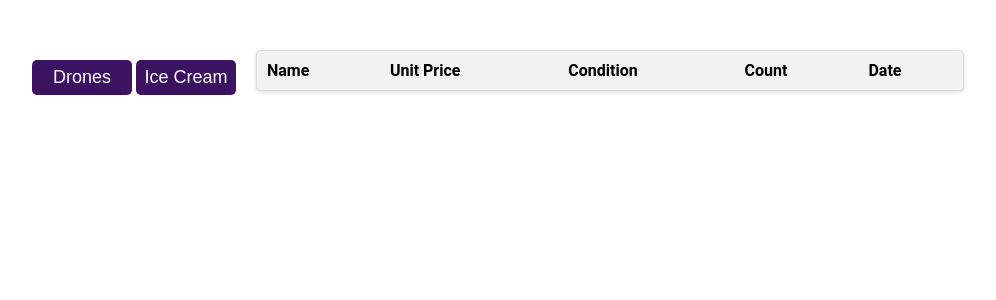
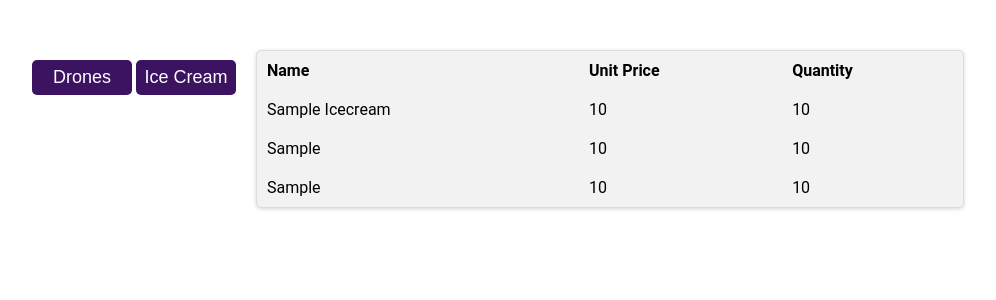
Before and after one commit to Darkmono112/Hacksmith2023, a Django app: page /adminpanel in a window 1280 px wide. Shown: the part 99-399 px from the top of the page, without its empty margins (18-1014 px from the left). Run offline with Django 4.2, Linux system fonts and the light colour scheme; tables that the repository leaves empty hold one stand-in row (values such as "Sample post"); lists and menus that the app fills with data are empty.

Commit message:
Inventory displays real data

```diff
--- a/DroneCones/DroneConesApp/templates/DroneConesApp/adminpanel.html
+++ b/DroneCones/DroneConesApp/templates/DroneConesApp/adminpanel.html
@@ -17,17 +17,27 @@
           <tr class="headers no-hover">
               <th>Name</th>
               <th>Unit Price</th>
-              <th>Condition</th>
-              <th>Count</th>
-              <th>Date</th>
+              <th>Quantity</th>
           </tr>
-          {% for unit in units %}
+          {% for icecream in icecreams%}
           <tr class="hover">
-            <td>{{ unit.name }}</td>
-            <td>{{ unit.price }}</td>
-            <td>{{ unit.condition }}</td>
-            <td>{{ unit.count }}</td>
-            <td>{{ unit.date }}</td>
+            <td>{{ icecream.flavor }} Icecream</td>
+            <td>{{ icecream.price }}</td>
+            <td>{{ icecream.quantity }}</td>
+          </tr>
+          {% endfor %}
+          {% for cone in cones %}
+          <tr class="hover">
+            <td>{{ cone.flavor }}</td>
+            <td>{{ cone.price }}</td>
+            <td>{{ cone.quantity }}</td>
+          </tr>
+          {% endfor %}
+          {% for topping in toppings %}
+          <tr class="hover">
+            <td>{{ topping.flavor }}</td>
+            <td>{{ topping.price }}</td>
+            <td>{{ topping.quantity }}</td>
           </tr>
           {% endfor %}
         </table>
--- a/DroneCones/DroneConesApp/views/views.py
+++ b/DroneCones/DroneConesApp/views/views.py
@@ -6,7 +6,7 @@ from django.contrib.auth import authenticate, login, logout
 from ..forms.forms import CreateUserForm, AddDroneForm
 from django.contrib.auth.models import Group
 
-from DroneConesApp.models import Drone, User
+from DroneConesApp.models import Drone, User, Ice_Cream, Cone, Topping
 from django.urls import reverse
 from django.contrib.auth.decorators import login_required
 from django.http import HttpResponseForbidden
@@ -124,4 +124,13 @@ def assign_group(user, group):
         pass
 
 def adminpanel(request):
-    return render(request, 'DroneConesApp/adminpanel.html')
+    icecream = Ice_Cream.objects.all()
+    cone = Cone.objects.all()
+    topping = Topping.objects.all()
+    context = {
+        'icecreams': icecream,
+        'cones': cone,
+        'toppings': topping
+    }
+
+    return render(request, 'DroneConesApp/adminpanel.html', context)
```
